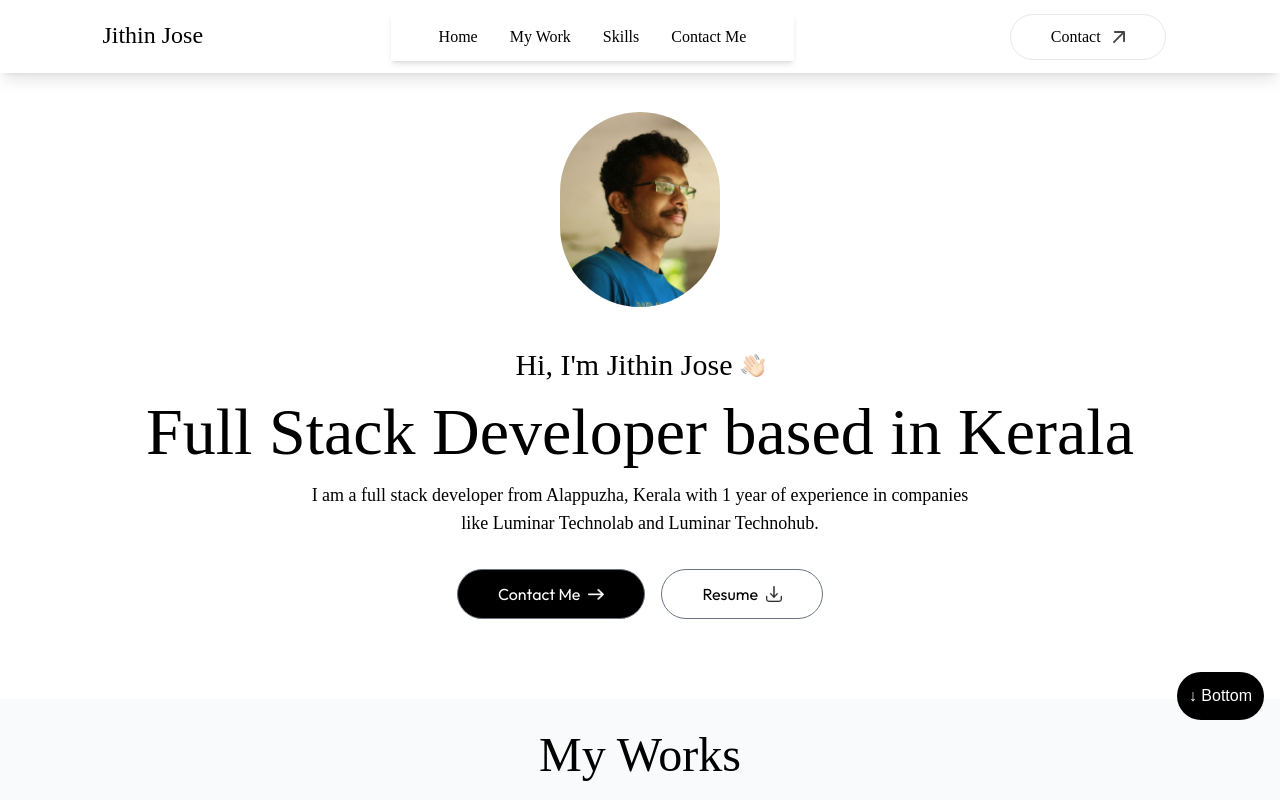
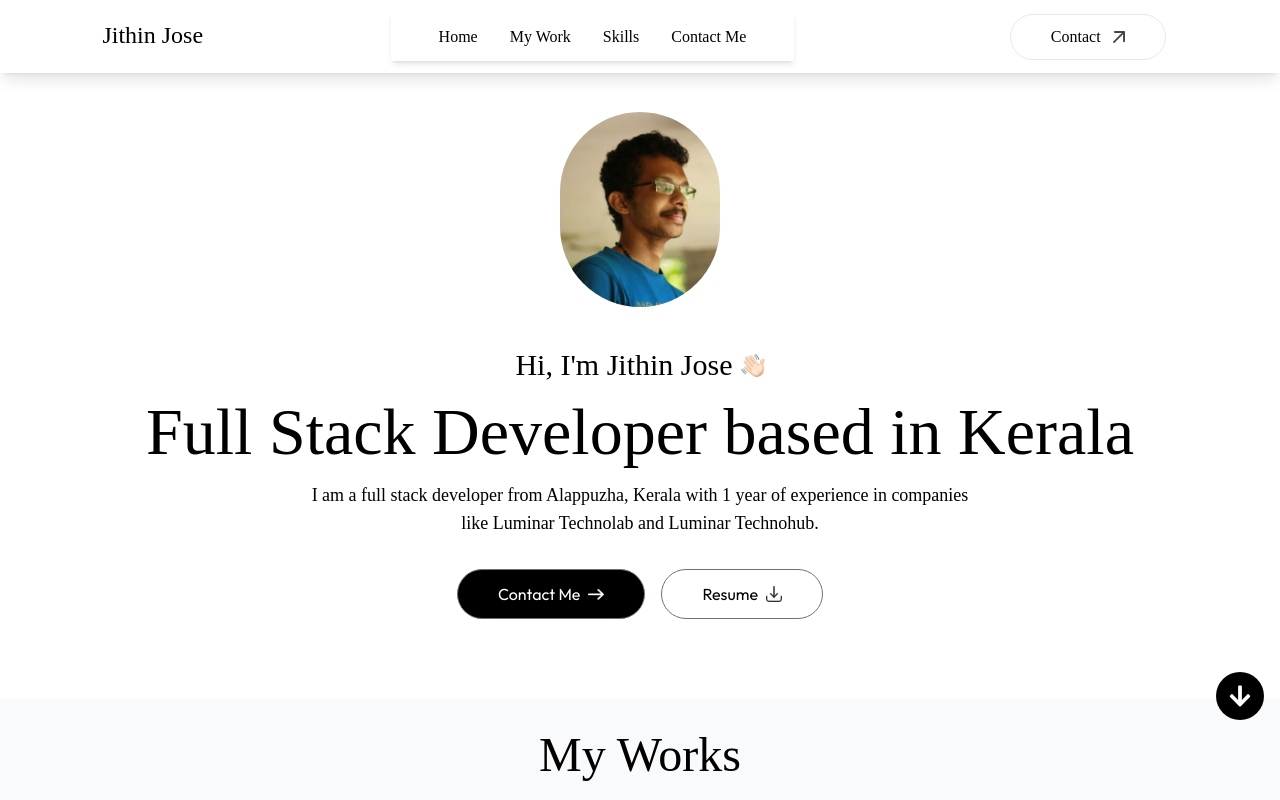
Before and after one commit to Jithin7777/Portfolio-Next.js-, a Next.js app: page / in a window 1280 px wide. Shown: the top 800 px of the page. Built offline with nearby package versions, Linux system fonts and the light colour scheme; a web font is replaced by a local one.

Commit message:
styles updated

```diff
--- a/package.json
+++ b/package.json
@@ -18,6 +18,7 @@
     "next": "^15.1.4",
     "react": "^18.2.0",
     "react-dom": "^18.2.0",
+    "react-icons": "^5.5.0",
     "react-paginate": "^8.2.0",
     "react-slick": "^0.30.3",
     "slick-carousel": "^1.8.1",
--- a/src/app/page.js
+++ b/src/app/page.js
@@ -8,6 +8,7 @@ import 'slick-carousel/slick/slick-theme.css';
 import Contact from './components/Contact/Contact';
 import Skills from './components/Skills/Skills';
 import Footer from './components/Footer/Footer';
+import { FaArrowDown, FaArrowUp } from 'react-icons/fa';
 
 const Page = () => {
   const [scrollToBottom, setScrollToBottom] = useState(true);
@@ -61,7 +62,7 @@ const Page = () => {
         onClick={scrollToBottom ? scrollToBottomAction : scrollToTop}
         className="fixed bottom-20 right-4 bg-black text-white p-3 rounded-full hover:bg-black transition"
       >
-        {scrollToBottom ? '↓ Bottom' : '↑ Top'}
+        {scrollToBottom ? <FaArrowDown size={24} /> : <FaArrowUp size={24} />}
       </button>
     </>
   );
```
Also changed, not shown: 1 other file (tests, documents, lock files or other folders).
